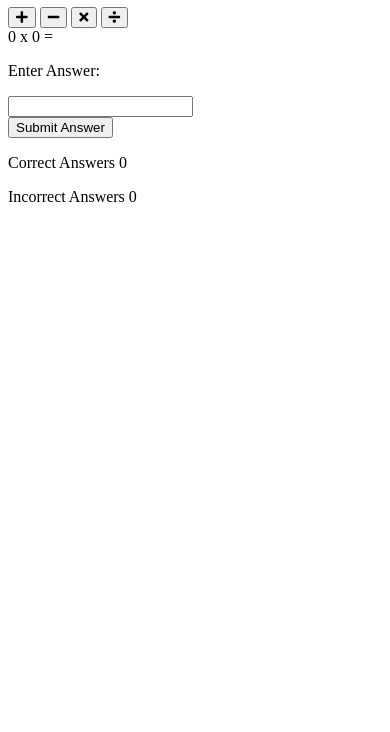
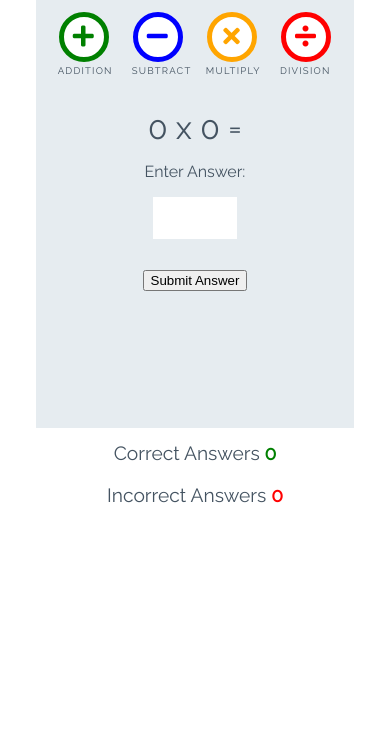
Before and after one commit to KTC96/love-maths, a plain HTML site: page index.html in a window 390 px wide. Shown: the part 112-844 px from the top of the page. Drawn offline with Linux system fonts and the light colour scheme.

Commit message:
Add rest of CSS for button label and styling

```diff
--- a/assets/CSS/style.css
+++ b/assets/CSS/style.css
@@ -0,0 +1,252 @@
+/* --------- Global style */
+
+body {
+    background-color: white;
+    font-family: "Raleway", sans-serif;
+    color: #445361;
+    text-align: center;
+}
+
+/* --------- Heading */
+
+.heading {
+    text-align: center;
+    font-size: 2.5rem;
+}
+
+.logo {
+    height: 40px;
+    padding-right: 5px;
+}
+
+/* --------- Game layout */
+
+.game-area {
+    background-color: #E6ECF0;
+    box-sizing: border-box;
+    width: 85%;
+    height: 65vh;
+    max-height: 450px;
+    max-width: 830px;
+    margin-left: auto;
+    margin-right: auto;
+    padding: 1%;
+}
+
+.question-area {
+    width: 50%;
+    font-size: 2rem;
+    margin: auto;
+    padding: 50px 0;
+}
+
+.question-area span {
+    padding: 0 15px;
+}
+
+.score-area {
+    margin: 5px auto;
+    width: 60%;
+    font-size: 1.2rem;
+}
+
+.controls-area {
+    width: 85%;
+    margin: 30px auto;
+}
+
+#score {
+    color: green;
+    font-weight: bold;
+}
+
+#incorrect {
+    color: red;
+    font-weight: bold;
+}
+
+.answer-message {
+    display: none;
+    font-size: 1rem;
+}
+
+#answer-box {
+    border: none;
+    color: #445361;
+    display: inline-block;
+    height: 40px;
+    width: 80px;
+    font-size: 1.2rem;
+}
+
+.scores {
+    display: inline-block;
+    padding: 25px;
+}
+
+/* --------- Buttons */
+
+.btn {
+    width: 220px;
+    height: 60px;
+    font-family: "Raleway", sans-serif;
+    text-transform: uppercase;
+    letter-spacing: 1.2px;
+    color: white;
+}
+
+.btn:focus {
+    outline: none;
+}
+
+.btn--big {
+    padding-top: 10px;
+    border-radius: 50%;
+    background-color: white;
+    border: 10px solid;
+    width: 100px;
+    height: 100px;
+    font-size: 3.2rem;
+    margin: 0 30px;
+    transition: all 0.5s;
+}
+
+.btn--big::after{
+    content: attr(data-type);
+    font-size: 1rem;
+    color: #445361;
+    position: relative;
+    left: -0.5em;
+}
+
+.btn--blue {
+    border-color: blue;
+    color: blue;
+}
+
+.btn--blue:active,
+.btn--blue:hover {
+    background-color: darkblue;
+    color: white;
+}
+
+.btn--orange {
+    border-color: orange;
+    color: orange;
+}
+
+.btn--orange:active,
+.btn--orange:hover {
+    background-color: darkorange;
+    color: white;
+}
+
+.btn--red {
+    border-color: red;
+    color: red;
+}
+
+.btn--red:active,
+.btn--red:hover {
+    background-color: darkred;
+    color: white;
+}
+
+.btn--green {
+    border-color: green;
+    color: green;
+}
+
+.btn--green:active,
+.btn--green:hover {
+    background-color: darkgreen;
+    color: white;
+}
+
+.btn--gray {
+    margin-top: 25px;
+    background-color: #445361;
+    border: 1px transparent;
+    border-radius: 20px;
+}
+
+.btn--gray:active,
+.btn--gray:hover {
+    background-color: #0d1013;
+}
+
+/* --------- Media queries */
+
+@media (max-width: 414px) {
+    .controls-area {
+        width: 100%;
+    }
+
+    .btn--big {
+        margin: 0 10px;
+        padding: 5px;
+        border: 5px solid;
+        width: 50px;
+        height: 50px;
+        font-size: 1.5rem;
+    }
+
+    .btn--big::after {
+        font-size: 0.6rem;
+        left: -0.7rem;
+    }
+
+    .question-area {
+        padding: 10% 0;
+        width: 100%;
+    }
+
+    .question-area span {
+        padding: 0;
+    }
+
+    .answer-message {
+        display: block;
+    }
+
+    #answer-box {
+        display: block;
+        margin: 0 auto;
+    }
+    .btn--gray {
+        margin-top: 0;
+    }
+
+    .score-area {
+        width: 100%;
+    }
+
+    .scores {
+        margin: 0.5em auto;
+        display: block;
+        padding: 5px;
+    }
+
+    .heading {
+        font-size: 2rem;
+    }
+}
+
+@media (max-width: 320px) {
+    .game-area {
+        height: 70vh;
+    }
+
+    .controls-area {
+        width: 75%;
+        margin: 10px auto;
+    }
+
+    .btn--big {
+        margin: 10px 10px;
+    }
+    .question-area {
+        padding: 10px 0;
+    }
+
+}
--- a/index.html
+++ b/index.html
@@ -21,16 +21,16 @@
 
     <div class="game-area">
         <div class="controls-area">
-            <button class="btn btn--big btn--green">
+            <button data-type="addition" class="btn btn--big btn--green">
               <i class="fa fa-plus"></i>
             </button>
-            <button class="btn btn--big btn--blue">
+            <button data-type="subtract"class="btn btn--big btn--blue">
               <i class="fa fa-minus"></i>
             </button>
-            <button class="btn btn--big btn--orange">
+            <button data-type="multiply"class="btn btn--big btn--orange">
               <i class="fa fa-times"></i>
             </button>
-            <button class="btn btn--big btn--red">
+            <button data-type="division" class="btn btn--big btn--red">
               <i class="fa fa-divide"></i>
             </button>
             <div class="question-area">
@@ -41,7 +41,7 @@
                 <p class="answer-message">Enter Answer:</p>
                 <input id="answer-box" type="number">
             </div>
-            <button class="btn btn--grey">Submit Answer</button>
+            <button data-type="submit class="btn btn--grey">Submit Answer</button>
 
         </div>
 
```
